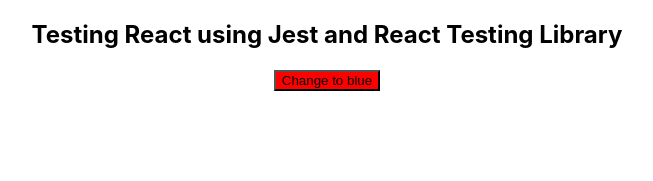
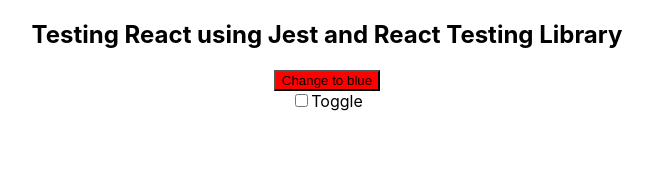
Before and after one commit to mohamedisakr/testing-react-app-rtl, a React (Create React App) app: page / in a window 1280 px wide. Shown: the top 181 px of the page, without its empty margins (313-966 px from the left). Built offline with nearby package versions, Linux system fonts and the light colour scheme.

Commit message:
testing checkbox check disable button

```diff
--- a/src/App.js
+++ b/src/App.js
@@ -3,6 +3,7 @@
 
 function App() {
   const [buttonColor, setButtonColor] = useState('red')
+  const [toggle, setToggle] = useState(false)
   const newButtonColor = buttonColor === 'red' ? 'blue' : 'red'
 
   const handleClick = event => {
@@ -10,12 +11,36 @@
     setButtonColor(newButtonColor)
   }
 
+  const handleChange = event => {
+    // event.preventDefault()
+    // let isEnabled = toggle
+    setToggle(event.target.checked)
+    // setToggle(val => !val)
+  }
+
   return (
     <div className="App">
       <h2>Testing React using Jest and React Testing Library</h2>
-      <button onClick={handleClick} style={{backgroundColor: buttonColor}}>
-        Change to {newButtonColor}
-      </button>
+      <div>
+        <button
+          disabled={toggle}
+          onClick={handleClick}
+          style={{backgroundColor: buttonColor}}
+        >
+          Change to {newButtonColor}
+        </button>
+      </div>
+      <div>
+        <input
+          onChange={handleChange}
+          type="checkbox"
+          id="toggle"
+          name="toggle"
+          defaultChecked={toggle}
+          aria-checked={toggle}
+        ></input>
+        <label htmlFor="toggle">Toggle</label>
+      </div>
     </div>
   )
 }
```
Also changed, not shown: 1 other file (tests, documents, lock files or other folders).
